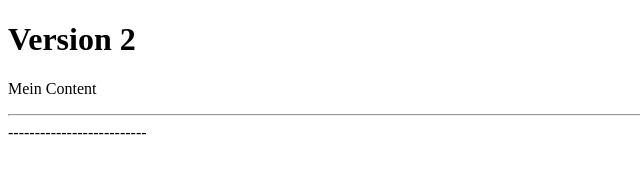
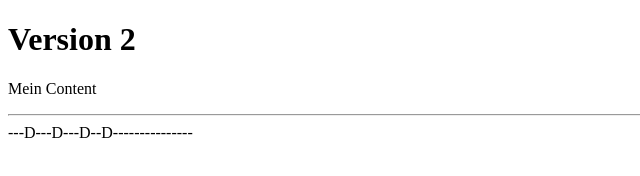
Before and after one commit to rogerdudler/git-demo, a plain HTML site: page index.html in a window 1280 px wide. Shown: the full height of the page, 0-640 px from the left. Drawn offline with Linux system fonts and the light colour scheme.

Commit message:
added funny letters

```diff
--- a/index.html
+++ b/index.html
@@ -6,6 +6,6 @@
 	<h1>Version 2</h1>
 	<p>Mein Content</p>
 	<hr>
-	--------------------------
+	---D---D---D--D---------------
 </body>
 </html>
```
